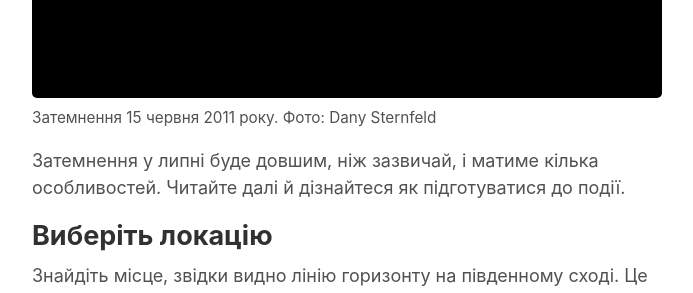
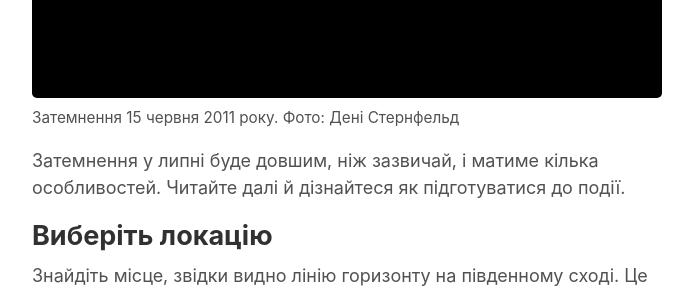
Before and after one commit to pnmrnko/pnmrnko.github.io, a Jekyll site: the page built from index.html, in a window 1280 px wide and 900 px high, scrolled down 987 px. Shown: the part 152-445 px from the top of the window, without its empty margins (293-986 px from the left). Built offline with Jekyll 4.4.1, drawn with Linux system fonts in a browser that asks for light colours; the list of posts is cut into pages by our own code.

Commit message:
Edit post

```diff
--- a/_posts/2018-07-27-moon-eclipse.md
+++ b/_posts/2018-07-27-moon-eclipse.md
@@ -7,7 +7,7 @@ title: Місячне затемнення
 
 <figure>
   <img src="{{site.url}}/assets/images/moon-eclipse-dany-sternfeld.jpg" alt="Затемнення 15 червня 2011 року. Фото: Дені Стернфельд" style="width:100%">
-  <figcaption>Затемнення 15 червня 2011 року. Фото: Dany Sternfeld</figcaption>
+  <figcaption>Затемнення 15 червня 2011 року. Фото: Дені Стернфельд</figcaption>
 </figure>
 
 Затемнення у липні буде довшим, ніж зазвичай, і матиме кілька особливостей. Читайте далі й дізнайтеся як підготуватися до події.
```
